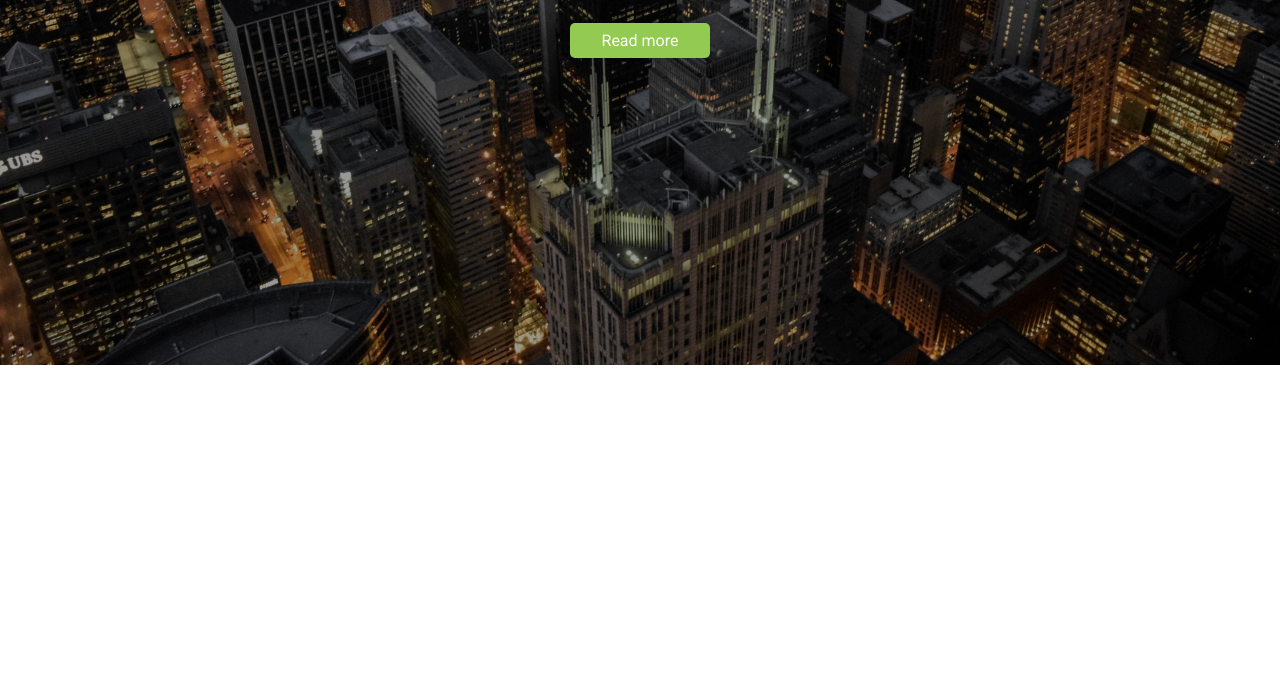
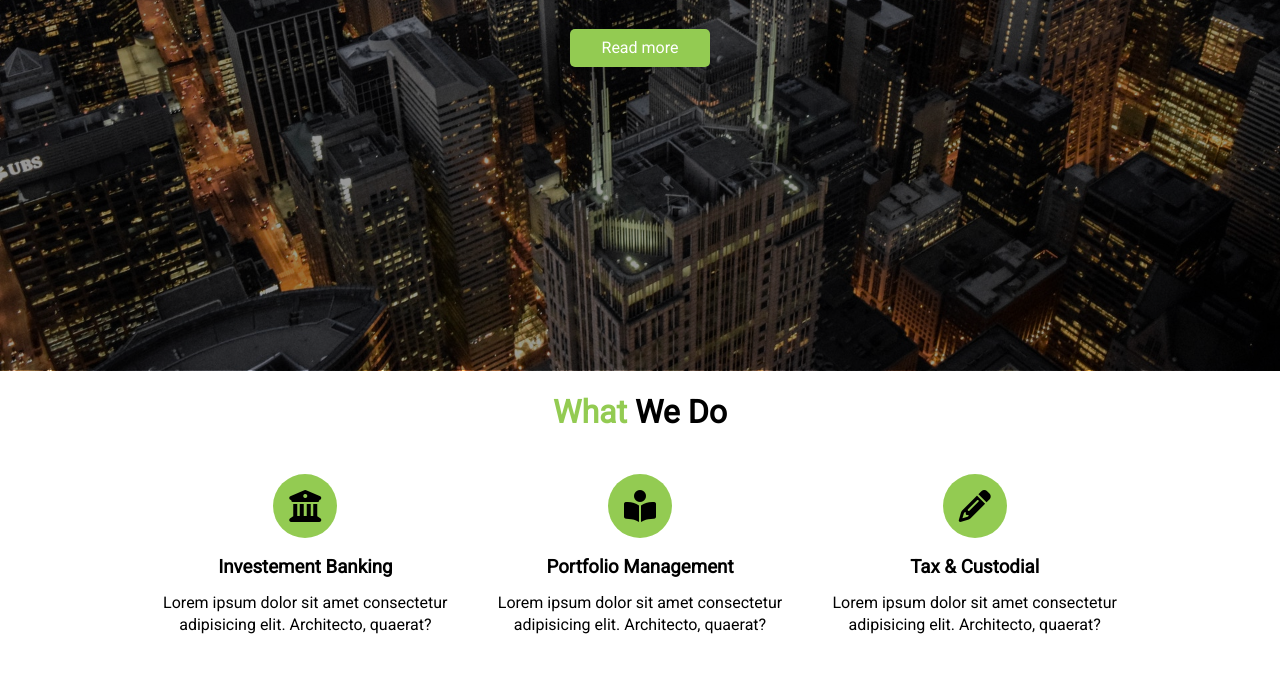
Before and after one commit to DrMalina/Traversy-EdgeLedger, a website: page index.html in a window 1280 px wide. Shown: the part 495-1168 px from the top of the page. Before the commit the page ends 860 px from the top, so only its background shows below. Drawn offline with Linux system fonts and the light colour scheme.

Commit message:
Section what we do

```diff
--- a/index.html
+++ b/index.html
@@ -35,5 +35,35 @@
             <a href="#what" class="btn">Read more</a>
         </div>
     </header>
+
+    <!-- Section: What We Do -->
+    <section id="what" class="bg-light py-1">
+        <div class="container">
+            <h2 class="m-heading text-center"><span class="text-primary">What</span> We Do</h2>
+            <div class="items">
+                <div class="item">
+                    <i class="fas fa-university fa-2x"></i>
+                    <div>
+                        <h3>Investement Banking</h3>
+                        <p>Lorem ipsum dolor sit amet consectetur adipisicing elit. Architecto, quaerat?</p>
+                    </div>
+                </div>
+                <div class="item">
+                    <i class="fas fa-book-reader fa-2x"></i>
+                    <div>
+                        <h3>Portfolio Management</h3>
+                        <p>Lorem ipsum dolor sit amet consectetur adipisicing elit. Architecto, quaerat?</p>
+                    </div>
+                </div>
+                <div class="item">
+                    <i class="fas fa-pencil-alt fa-2x"></i>
+                    <div>
+                        <h3>Tax & Custodial</h3>
+                        <p>Lorem ipsum dolor sit amet consectetur adipisicing elit. Architecto, quaerat?</p>
+                    </div>
+                </div>
+            </div>
+        </div>
+    </section>
 </body>
 </html>
--- a/scss/_base.scss
+++ b/scss/_base.scss
@@ -8,6 +8,7 @@
 
 body {
     font-family: 'Roboto', sans-serif;
+    line-height: 1.4;
 }
 
 a {
@@ -19,6 +20,17 @@ p {
 }
 
 /* Utility classes */
+.container {
+    max-width: 1100px;
+    margin: auto;
+    padding: 0 2rem;
+    overflow: hidden;
+}
+
+.text-center {
+    text-align: center;
+}
+
 .text-primary {
     color: #93cb52;
 }
@@ -29,10 +41,20 @@ p {
     line-height: 1.1;
 }
 
+.m-heading {
+    font-size: 2rem;
+    margin-bottom: .75rem;
+    line-height: 1.1;
+}
+
 .lead {
     font-size: 1.3rem;
     margin-bottom: 2rem;
 }
+
+.py-1 {padding: 1.5rem 0;}
+.py-2 {padding: 2rem 0;}
+.py-3 {padding: 3rem 0;}
 
 .btn {
     display: inline-block;
@@ -101,8 +123,29 @@ p {
         padding: 0 2rem;
         /* Overlay */
         position: absolute;
-        top: 60px;
+        top: 65px;
         left: 0;
+        right: 0;
+        bottom: 0;
         background-color: rgba(0,0,0,.4)
     }
 }
+
+/* Section: What we do */
+.items {
+    display: flex;
+    padding: 1rem;
+}
+
+.item {
+    flex: 1;
+    text-align: center;
+    padding: 1rem;
+
+    & i {
+       background: #93cb52;
+       padding: 1rem;
+       border-radius: 50%;
+       margin-bottom: 1rem;
+    }
+}
```
Also changed, not shown: dist/css/main.css.
